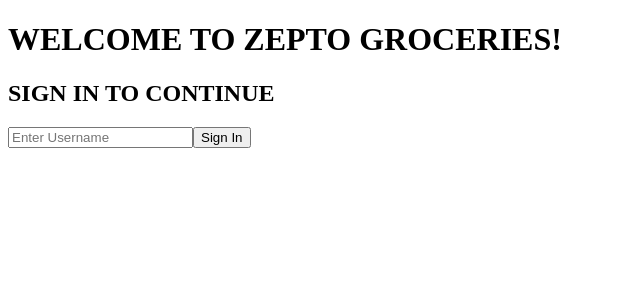
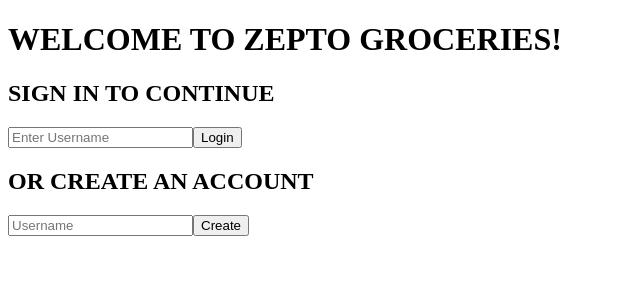
Before and after one commit to mrog9/zeptoERPsystem, a React app in the folder frontend/app/: page / in a window 1280 px wide. Shown: the top 300 px of the page, without its empty margins (0-640 px from the left). Built offline with nearby package versions, Linux system fonts and the light colour scheme; the HTML template or start-up script is replaced by a standard one.

Commit message:
adding create user form on login page

```diff
--- /dev/null
+++ b/frontend/app/src/components/CreateUser.jsx
@@ -0,0 +1,15 @@
+export function CreateUser({}){
+
+    return (
+
+        <div class="form">
+
+            <input id="createUserForm" autoComplete="off" type="text" placeholder="Username"></input>
+            <button id="createUserId" type="button">Create</button>
+
+
+        </div>
+
+    )
+
+}
--- a/frontend/app/src/components/LoginForm.jsx
+++ b/frontend/app/src/components/LoginForm.jsx
@@ -7,7 +7,7 @@
             <form id="loginForm">
 
                 <input id="usernameId" autoComplete="off" type="text" placeholder="Enter Username"></input>
-                <button id="signinId" type="button">Sign In</button>
+                <button id="loginId" type="button">Login</button>
 
             </form>
 
--- a/frontend/app/src/pages/LoginPage.jsx
+++ b/frontend/app/src/pages/LoginPage.jsx
@@ -1,18 +1,29 @@
+import { CreateUser } from "../components/CreateUser.jsx";
 import { LoginForm } from "../components/LoginForm.jsx"
 
 export function LoginPage(){
 
   return (
+    <div>
+      <div id="LoginSection">
 
-    <div id="LoginPage">
+        <h1>WELCOME TO ZEPTO GROCERIES!</h1>
 
-      <h1>WELCOME TO ZEPTO GROCERIES!</h1>
+        <h2> SIGN IN TO CONTINUE</h2>
 
-      <h2> SIGN IN TO CONTINUE</h2>
+        <LoginForm />
 
-      <LoginForm />
+      </div>
+
+      <div id="CreateUserSection">
+
+        <h2>OR CREATE AN ACCOUNT</h2>
+
+        <CreateUser />
+
+      </div>
+
 
     </div>
-
   );
 }
```
Also changed, not shown: 2 other files (tests, documents, lock files or other folders).
